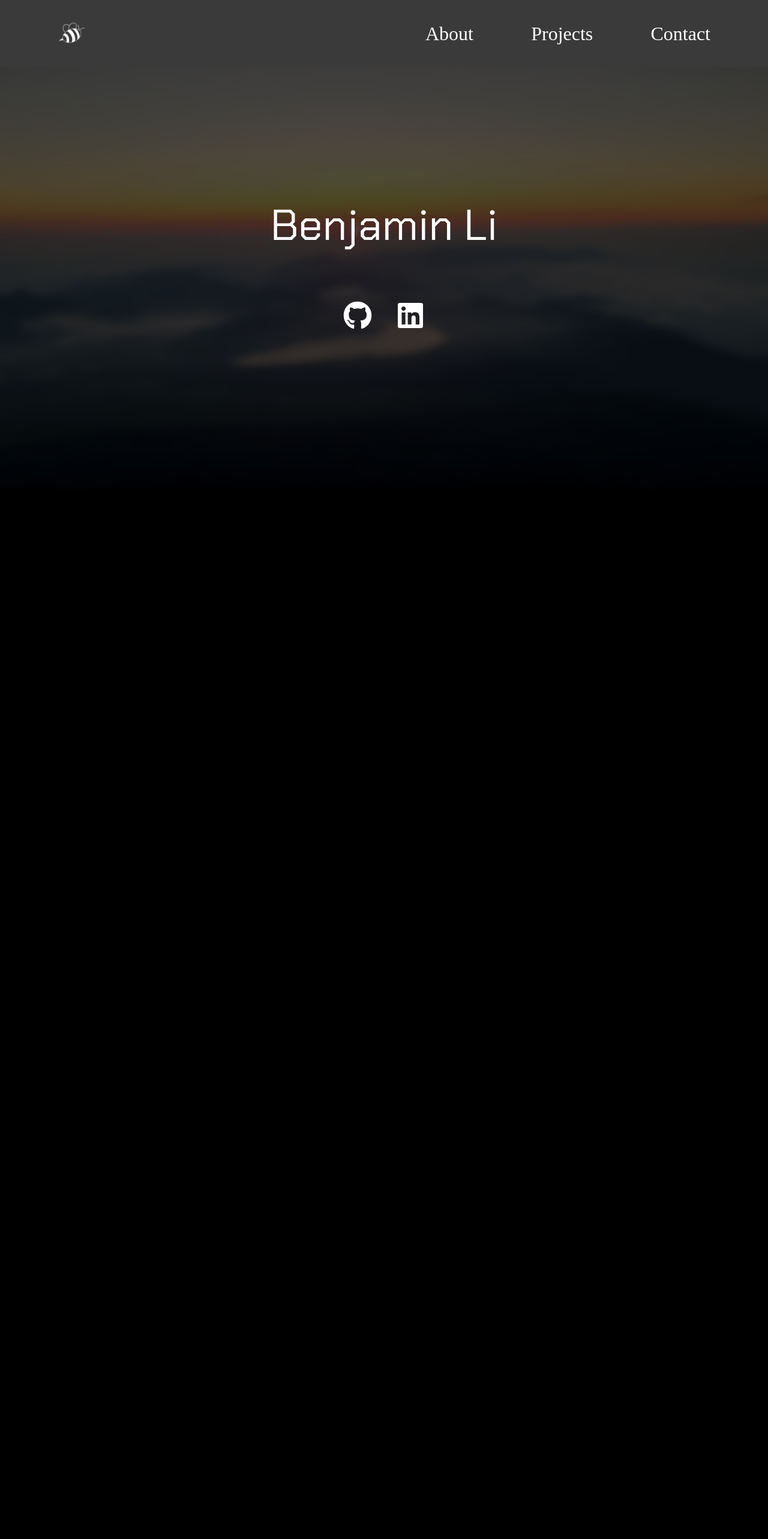
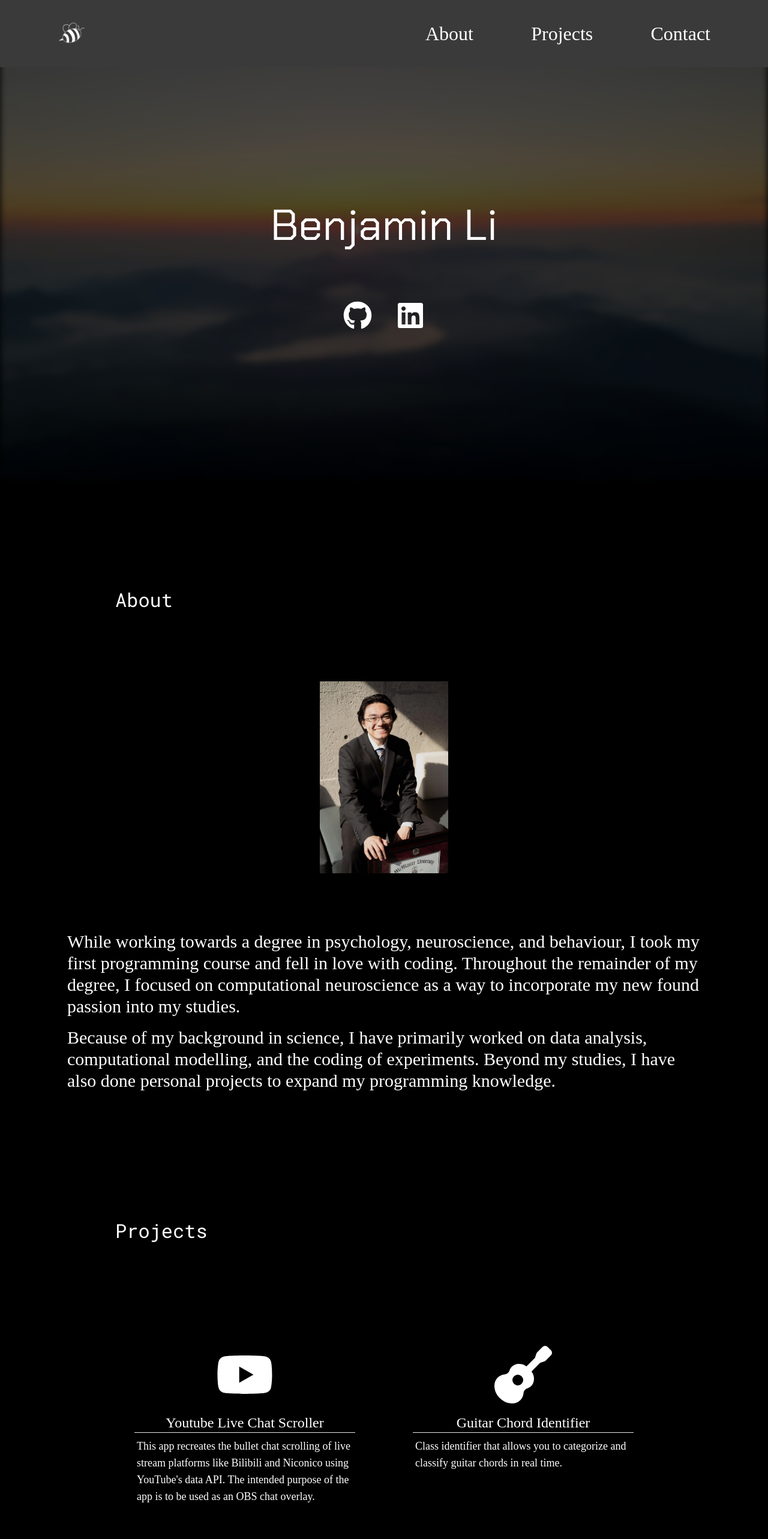
Before and after one commit to benkyli/portfolio, a React (Vite) app: page / in a window 1280 px wide. Shown: the top 2566 px of the page at 60% size. Before the commit the page ends 800 px from the top, so only its background shows below. Built offline with nearby package versions, Linux system fonts and the light colour scheme.

Commit message:
changed hero to fade out with scroll

```diff
--- a/package.json
+++ b/package.json
@@ -17,7 +17,8 @@
     "react": "^18.3.1",
     "react-dom": "^18.3.1",
     "react-hook-form": "^7.53.0",
-    "react-icons": "^5.3.0"
+    "react-icons": "^5.3.0",
+    "react-scroll-parallax": "^3.5.0"
   },
   "devDependencies": {
     "@eslint/js": "^9.9.0",
@@ -34,6 +35,6 @@
     "globals": "^15.9.0",
     "postcss": "^8.4.47",
     "tailwindcss": "^3.4.13",
-    "vite": "^5.4.1"
+    "vite": "^6.3.6"
   }
 }
--- a/src/App.jsx
+++ b/src/App.jsx
@@ -9,7 +9,7 @@ import './css/fonts.css';
 
 export default function App() {
     return (
-        <div>
+            <div className='overflow-x-hidden'>
                 <Header />
                 <Hero />
                 <About />
--- a/src/Hero.jsx
+++ b/src/Hero.jsx
@@ -1,18 +1,46 @@
+import { Parallax } from 'react-scroll-parallax';
 import { FaGithub, FaLinkedin } from 'react-icons/fa';
 import { openInNewTab } from './utils/utils.js';
+import  {useState, useEffect} from 'react';
 
 export default function Hero() {
     const name = 'Benjamin Li';
     const git_link = 'https://github.com/benkyli';
     const linkedin_link = 'https://www.linkedin.com/in/benjamin-li-73b622295';
 
+     const handleScroll = () => {
+            setScrollPosition(window.scrollY);
+        };
+
+    const [scrollPosition, setScrollPosition] = useState(0)
+    useEffect(() => {
+
+        window.addEventListener('scroll', handleScroll, {passive: true});
+
+        return () => {
+            window.removeEventListener('scroll', handleScroll);
+        };
+    }, []);
+
+    let heroOpacity = 1;
+    const fadeEnd = window.innerHeight;
+    if (scrollPosition <= fadeEnd) {
+        const scrollProgress = scrollPosition / fadeEnd;
+        heroOpacity = Math.max(0.2, 1 - scrollProgress);
+    }
+    else {
+        heroOpacity = 0.2;
+    }
+
     return (
-        <div className='hero'>
-            <div id='name'>{name}</div>
-            <div className='flex gap-10 text-5xl link-hover'>
-                <button onClick={() => openInNewTab({ git_link })}><FaGithub /></button>
-                <button onClick={() => openInNewTab({ linkedin_link })}><FaLinkedin /></button>
+
+            <div className='hero' style={{opacity: heroOpacity}}>
+                <div id='name'>{name}</div>
+                <div className='flex gap-10 text-5xl link-hover'>
+                    <button onClick={() => openInNewTab({ git_link })}><FaGithub /></button>
+                    <button onClick={() => openInNewTab({ linkedin_link })}><FaLinkedin /></button>
+                </div>
             </div>
-        </div>
+
     );
 }
--- a/src/css/index.css
+++ b/src/css/index.css
@@ -12,7 +12,6 @@
 
 html {
     scroll-behavior: smooth;
-    overflow-x: hidden;
 }
 
 body {
@@ -21,29 +20,6 @@ body {
     width: 100%;
     background-color: black;
     color: white;
-    overflow-x: hidden;
-}
-
-body::before {
-    background-image: url('../images/sunsetMtFuji.jpg');
-    content: '';
-    position: fixed;
-    height: 100%;
-    width: 100%;
-    top: 0;
-    background-size: cover;
-    background-repeat: no-repeat;
-    z-index: -1;
-    filter: brightness(30%) blur(6px);
-    /* Transform prevents edge bleeding from blur */
-    transform: scale(1.03);
-    background-position: center center;
-}
-
-@media (max-width: 500px) {
-    body::before {
-        transform: scale(1.1);
-    }
 }
 
 a,
@@ -90,7 +66,7 @@ a:active {
 /* header + nav section */
 .navbar {
     display: flex;
-    width: 100%;
+    width: 100vw;
     position: fixed;
     top: 0;
     font-size: 2rem;
@@ -99,7 +75,7 @@ a:active {
     align-items: center;
     justify-content: space-between;
     background-color: rgb(58, 58, 58);
-    overflow-y: scroll;
+
 }
 
 .navbarItems {
@@ -116,6 +92,7 @@ a:active {
 @media (max-width: 800px) {
     .navbar {
         background-color: rgb(61, 61, 61);
+        padding: 1em, 0.5em
     }
 
     .navbarItems {
@@ -124,7 +101,7 @@ a:active {
         right: -100vw;
         padding: 2rem;
         width: 100vw;
-        top: 5.1rem;
+        top: 7rem;
         height: 100vh;
         flex-direction: column;
         justify-content: flex-start;
@@ -166,6 +143,19 @@ a:active {
     flex-direction: column;
 }
 
+.hero::before {
+    background-image: url('../images/sunsetMtFuji.jpg');
+    content: '';
+    position: fixed;
+    height: 100vh;
+    width: 100vw;
+    top: 0;
+    background-size: cover;
+    z-index: -1;
+    filter: brightness(30%) blur(6px);
+    background-position: center center;
+}
+
 #name {
     font-family: 'Chakra Petch';
     font-size: 4.5em;
@@ -192,7 +182,7 @@ a:active {
     }
 
     .about-text {
-        min-width: 90vw;
+        min-width: 85vw;
         position: center;
     }
 }
@@ -227,7 +217,7 @@ a:active {
 
 @media (max-width: 500px) {
     .project-card {
-        min-width: 95vw;
+        min-width: 85vw;
 
     }
 }
@@ -279,6 +269,6 @@ a:active {
 
 @media (max-width: 500px) {
     .contact-form {
-        min-width: 95vw;
+        min-width: 80vw;
     }
 }
--- a/src/data/projects.jsx
+++ b/src/data/projects.jsx
@@ -6,7 +6,7 @@ export const ProjectData = [
         id: 0,
         title: "Youtube Live Chat Scroller",
         image: <FaYoutube />,
-        description: "This app attempts to recreate the bullet chat scrolling of live stream platforms like Bilibili and Niconico using YouTube's data API. The intended purpose of the app is to be used as an OBS chat overlay.",
+        description: "This app recreates the bullet chat scrolling of live stream platforms like Bilibili and Niconico using YouTube's data API. The intended purpose of the app is to be used as an OBS chat overlay.",
         link: "https://github.com/benkyli/Youtube-Live-Chat-Scroller",
         tools: [
             "Flask",
@@ -30,22 +30,9 @@ export const ProjectData = [
     },
     {
         id: 2,
-        title: "Portfolio Website",
-        image: <FaFolder />,
-        description: "My portfolio website created using React and Tailwind.",
-        link: "https://github.com/benkyli/portfolio",
-        tools: [
-            "React",
-            "TailwindCSS",
-            "React-Hook-Form",
-            "Web3Forms"
-        ]
-    },
-    {
-        id: 3,
         title: "Rumination and Stroop Task Thesis",
         image: <GiBrain />,
-        description: "The three programming projects for my thesis on rumination, the Stroop task, and emotional processing. The projects involved data analysis, computational modelling, and experimenting programming.",
+        description: "The three programming projects for my thesis on rumination, the Stroop task, and emotional processing. The projects involved data analysis, computational modelling, and experiment programming.",
         link: '',
         tools: [
         ],
```
Also changed, not shown: 1 other file (tests, documents, lock files or other folders). Lines whose indentation alone changed are shown as unchanged.
